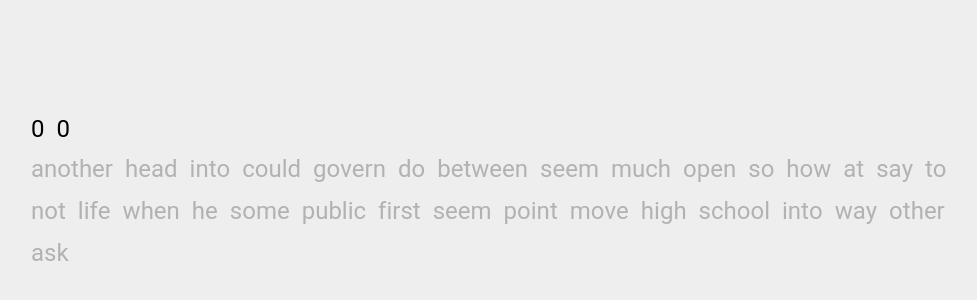
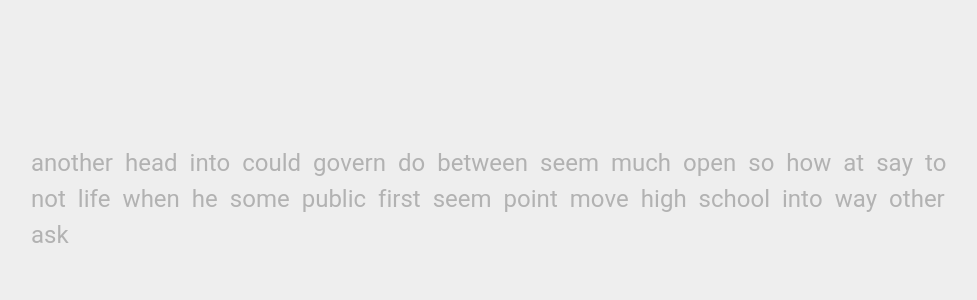
Before and after one commit to yahuy1/tickingstabs, a React (Create React App) app: page / in a window 1280 px wide. Shown: the part 192-492 px from the top of the page, without its empty margins (147-1124 px from the left). Built offline with nearby package versions, Linux system fonts and the light colour scheme; the HTML template or start-up script is replaced by a standard one.

Commit message:
result page

```diff
--- a/src/App.js
+++ b/src/App.js
@@ -1,4 +1,5 @@
 import "./App.scss";
+import Result from "./components/Result";
 import {useEffect, useRef, useState} from 'react';
 
 //const text = "If you're visiting this page, you're likely here because you're searching for a random sentence. Sometimes a random word just isn't enough, and that is where the random sentence generator comes into play. By inputting the desired number, you can make a list of as many random sentences as you want or need. Producing random sentences can be helpful in a number of different ways.";
@@ -12,6 +13,7 @@ export default function App() {
 	const [correctWords, setCorrectWords] = useState(0); // Number of correct words typed
 	const [timeElapsed, setTimeElapsed] = useState(0); // Time elapsed
 	const [WPM, setWPM] = useState(0); // WPM
+	const [page, setPage] = useState("typingTest");
 
 	// Generate Test Text
 	function generateTest(text) {
@@ -32,10 +34,10 @@ export default function App() {
 			)
 		}));
 		setIsActive({word: -1, letter: -1});
-		// Reset test state, prevent calling on mount
 		setCorrectWords(0);
 		setWPM(0);
-		if (testState !== null) setTestState("Not Started");
+		setPage("typingTest");
+		if (testState !== null) setTestState("Not Started");  // Reset test state, prevent calling on mount
 	}
 
 	// Call generateText() on load
@@ -47,10 +49,9 @@ export default function App() {
 		let finalCorrectWords = correctWords + (isCorrect === true);
 		let finalWPM = Math.round((finalCorrectWords / timeElapsed) * 60);
 
-		alert(finalWPM);
 		setWPM(finalWPM)
 		setCorrectWords(finalCorrectWords);
-		generateTest(text);
+		setPage("Result");
 	}
 
 	// Timer
@@ -283,8 +284,10 @@ export default function App() {
 				<div></div>
 				<div className="middleContainer">
 					<div></div>
-					<div className="typingTest">
-						<div className="stats">
+					{
+						(page === "typingTest") ?
+						<div className="typingTest" style={{display: ""}}>
+							<div className="stats" style={(testState === "Started") ? {} : {opacity: 0}}>
 								<div>{Math.floor(timeElapsed)}</div>
 								<div>{WPM}</div>
 							</div>
@@ -301,6 +304,8 @@ export default function App() {
 								onChange={handleCharacterInput}
 							/>
 						</div>
+						: <Result score={WPM} handleModifierKeys={handleModifierKeys}/>
+					}
 					<div></div>
 				</div>
 				<div></div>
--- a/src/App.scss
+++ b/src/App.scss
@@ -44,12 +44,13 @@ $error-color: #d70000;
 
           .caret {
             width: 0.1em;
-            height: 1.2em;
+            height: 1em;
             position: absolute;
             top: 3.6px;
             left: 5px;
             background-color: $main-color;
             display: block;
+            border-radius: 0.5rem;
 
             @keyframes flashSmooth {
               0% {opacity: 1;}
@@ -63,6 +64,7 @@ $error-color: #d70000;
           .word {
             display: inline-block;
             margin: 0.25em;
+            margin-top: 0;
             color: $sub-color;
             border-bottom: 2px solid transparent;
 
--- /dev/null
+++ b/src/components/Result.js
@@ -0,0 +1,19 @@
+import { useEffect, useState,  useRef } from "react";
+import "../styles/Result.scss";
+
+export default function Result(props) {
+    const ref = useRef(null);
+    const [scoreCounter, setScoreCounter] = useState(0);
+
+    useEffect(() => {ref.current.focus();})
+
+    useEffect(() => {
+
+    }, [])
+
+    return (
+        <div className="result" tabIndex="0" ref={ref} onKeyDown={props.handleModifierKeys}>
+            {props.score}
+        </div>
+    );
+}
--- /dev/null
+++ b/src/styles/Result.scss
@@ -0,0 +1,5 @@
+.result {
+    text-align: center;
+    font-size: 7em;
+    outline: none;
+}
```
Lines whose indentation alone changed are shown as unchanged.
